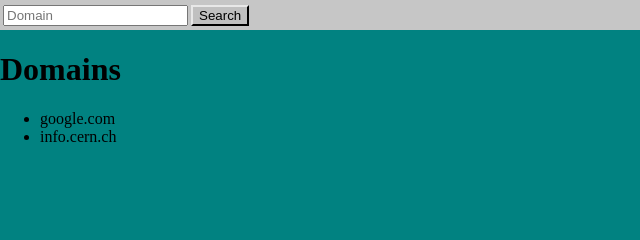
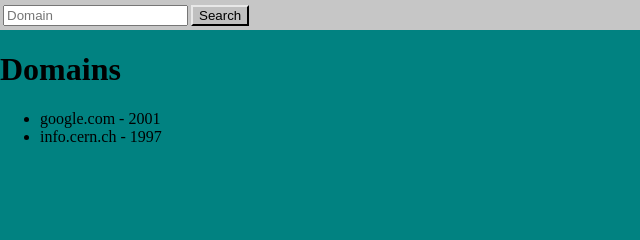
Before and after one commit to ShovelDev/webfiles, a plain HTML site: page index.html in a window 1280 px wide. Shown: the top 240 px of the page, 0-640 px from the left. Drawn offline with Linux system fonts and the light colour scheme.

Commit message:
Update index.html

```diff
--- a/index.html
+++ b/index.html
@@ -20,8 +20,8 @@
 
 	<h1>Domains</h1>
 	<ul>
-		<li>google.com</li>
-		<li>info.cern.ch</li>
+		<li>google.com - 2001</li>
+		<li>info.cern.ch - 1997</li>
 	</ul>
 
 </body>
```
